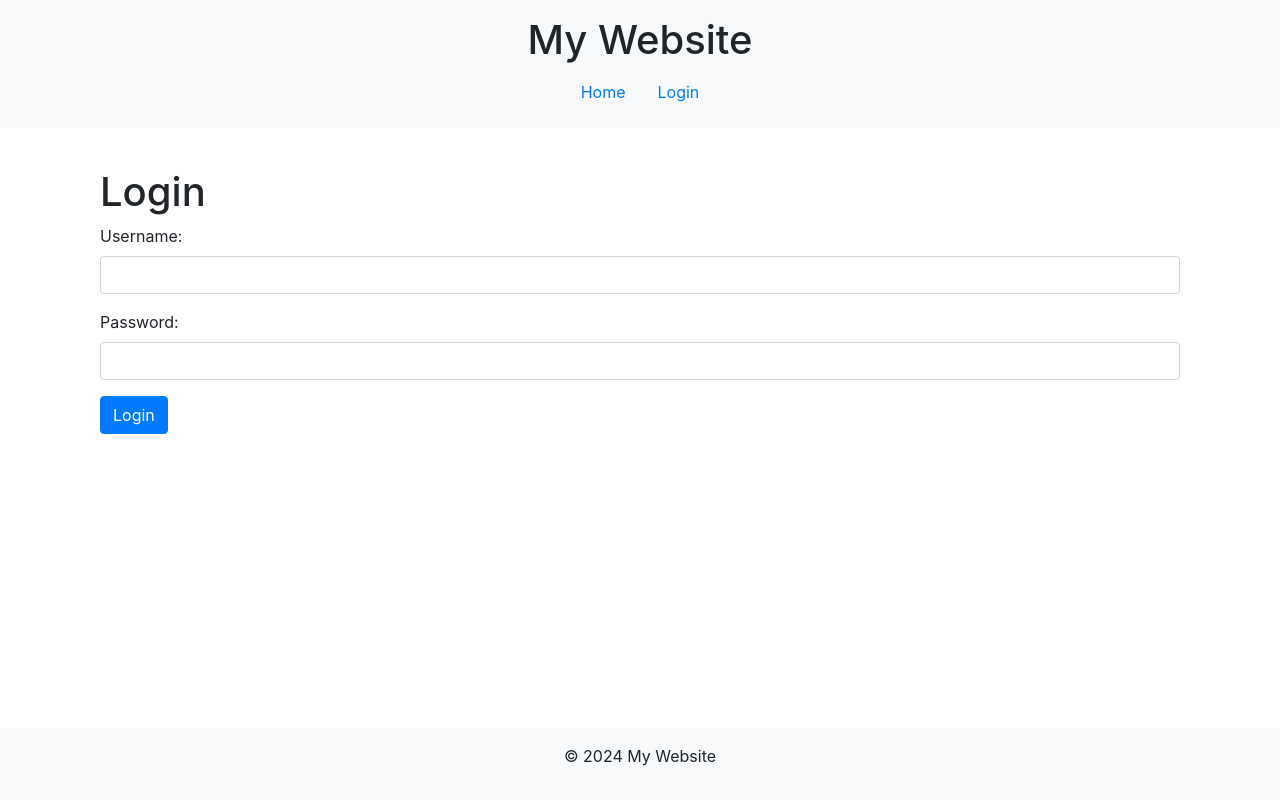
After one commit to Honda249/Restaurant_Booking, a Django app: page /login/ in a window 1280 px wide. The commit adds this page. Run offline with Django 5.2, Linux system fonts and the light colour scheme; some libraries are stand-ins or nearby versions.

Commit message:
adding auth

```diff
--- a/Restaurant/Restaurant/settings.py
+++ b/Restaurant/Restaurant/settings.py
@@ -105,6 +105,10 @@ AUTH_PASSWORD_VALIDATORS = [
     },
 ]
 
+LOGIN_REDIRECT_URL = 'home'  # Redirect to home after login
+LOGOUT_REDIRECT_URL = 'home'  # Redirect to home after logout
+
+
 
 # Internationalization
 # https://docs.djangoproject.com/en/5.0/topics/i18n/
--- /dev/null
+++ b/Restaurant/base/forms/auth_forms.py
@@ -0,0 +1,6 @@
+from django import forms
+from django.contrib.auth.forms import AuthenticationForm
+
+class CustomLoginForm(AuthenticationForm):
+    username = forms.CharField(max_length=254, widget=forms.TextInput(attrs={'class': 'form-control', 'placeholder': 'Username'}))
+    password = forms.CharField(widget=forms.PasswordInput(attrs={'class': 'form-control', 'placeholder': 'Password'}))
--- a/Restaurant/base/forms.py
+++ b/Restaurant/base/forms/reservation_forms.py
@@ -1,5 +1,5 @@
 from django import forms
-from .models import Reservation
+from ..models import Reservation
 
 class ReservationForm(forms.ModelForm):
     class Meta:
--- a/Restaurant/base/templates/base/home.html
+++ b/Restaurant/base/templates/base/home.html
@@ -3,6 +3,7 @@
 {% block title %}Home Page{% endblock %}
 
 {% block content %}
+
 <h1 class="mt-4">Home Page</h1>
 <div class="row">
     <div class="col-md-6">
--- /dev/null
+++ b/Restaurant/base/templates/base/login.html
@@ -0,0 +1,21 @@
+{% extends "main.html" %}
+
+{% block title %}Login{% endblock %}
+
+{% block content %}
+<div class="container mt-4">
+    <h1>Login</h1>
+    <form method="post">
+        {% csrf_token %}
+        <div class="form-group">
+            <label for="id_username">Username:</label>
+            <input type="text" name="username" id="id_username" class="form-control" required>
+        </div>
+        <div class="form-group">
+            <label for="id_password">Password:</label>
+            <input type="password" name="password" id="id_password" class="form-control" required>
+        </div>
+        <button type="submit" class="btn btn-primary">Login</button>
+    </form>
+</div>
+{% endblock %}
--- a/Restaurant/base/urls.py
+++ b/Restaurant/base/urls.py
@@ -1,8 +1,15 @@
 from django.urls import path
-from .views import tabel_views , reservation_views
+from django.contrib.auth.views import LogoutView
+from .views import tabel_views , reservation_views , auth_views
+
+
 
 
 urlpatterns = [
+    #Auth Views
+    path('login/', auth_views.CustomLoginView.as_view(), name='login'),
+    path('logout/', LogoutView.as_view(next_page='home'), name='logout'),
+
     path('', tabel_views.HomePageView.as_view(), name='home'),
     path('home', tabel_views.ListView.as_view(), name='index'),
     path('table/<int:pk>', tabel_views.DetailView.as_view(), name='table'),
--- /dev/null
+++ b/Restaurant/base/views/auth_views.py
@@ -0,0 +1,6 @@
+from django.contrib.auth.views import LoginView
+from base.forms.auth_forms import CustomLoginForm
+
+class CustomLoginView(LoginView):
+    template_name = 'base/login.html'
+    authentication_form = CustomLoginForm
--- a/Restaurant/base/views/reservation_views.py
+++ b/Restaurant/base/views/reservation_views.py
@@ -1,7 +1,7 @@
-from django.views.generic import ListView, CreateView , UpdateView , DeleteView
+from django.views.generic import CreateView , UpdateView , DeleteView
 from django.urls import reverse_lazy
 from base.models import Reservation
-from base.forms import ReservationForm
+from base.forms.reservation_forms import ReservationForm
 
 # Create your views here.
 
--- a/Restaurant/templates/main.html
+++ b/Restaurant/templates/main.html
@@ -22,6 +22,12 @@
             <h1 class="text-center">My Website</h1>
             <nav class="nav justify-content-center">
                 <a class="nav-link" href="/">Home</a>
+                {% if user.is_authenticated %}
+                    <p>{{request.user}}</p>
+                    <a class="nav-link" href="{% url 'logout' %}">Logout</a>
+                {% else %}
+                    <a class="nav-link" href="{% url 'login' %}">Login</a>
+                {% endif %}
                 <!-- Add more navigation links here -->
             </nav>
         </div>
```
Also changed, not shown: Restaurant/base/forms/__init__.py (added), Restaurant/db.sqlite3.
